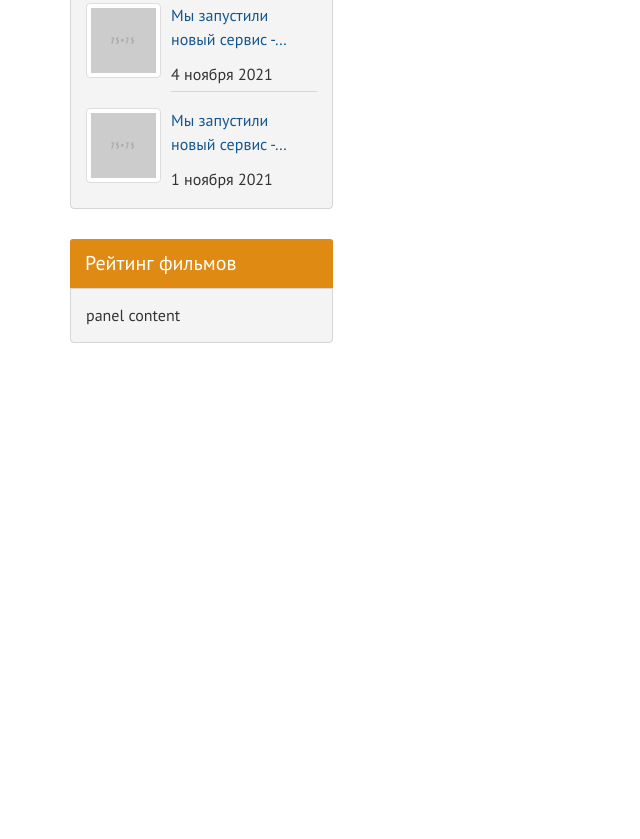
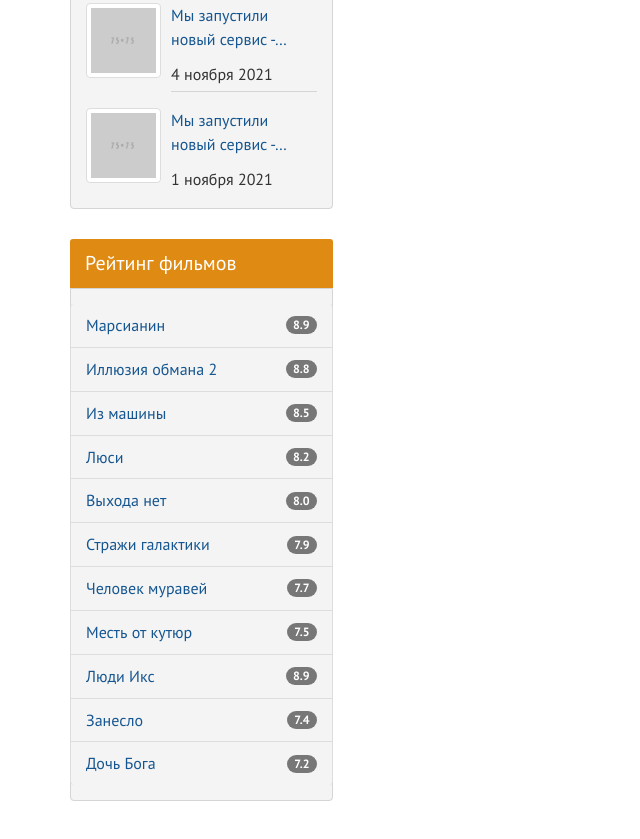
Before and after one commit to SergeyEdamenko/kinozal-template__hw, a website: page index.html in a window 1280 px wide. Shown: the part 1599-2438 px from the top of the page, without its empty margins (0-640 px from the left). Before the commit the page ends 2022 px from the top, so only its background shows below. Drawn offline with Linux system fonts and the light colour scheme.

Commit message:
блок рейтинга в sidebar

```diff
--- a/assets/scss/_sidebar.scss
+++ b/assets/scss/_sidebar.scss
@@ -84,3 +84,45 @@ $image-size-with-padding: $image-size + $gap-md;
     color: $color-gray-dark;
   }
 }
+
+.top-films {
+  &__body {
+    padding-right: 0;
+    padding-left: 0;
+  }
+  &__list {
+    margin-bottom: 0;
+  }
+
+  &__item {
+    margin-right: -1px;
+    margin-left: -1px;
+    background-color: transparent;
+    color: $color-primary !important;
+    padding-right: 55px;
+
+    &:first-child {
+      border-top: none;
+      border-radius: o;
+    }
+    &:last-child {
+      border-bottom: none;
+      border-radius: o;
+    }
+    &:hover,
+    &:focus {
+      color: $color-white !important;
+      background-color: $color-accent !important;
+      background-color: $color-accent;
+      .badge {
+        background-color: $color-dark;
+      }
+    }
+  }
+  &__badge {
+    position: absolute;
+    top: 50%;
+    right: $gap;
+    transform: translateY(-50%);
+  }
+}
--- a/index.html
+++ b/index.html
@@ -254,8 +254,53 @@
 
         <div class="top-films panel panel-info">
           <div class="panel-heading">Рейтинг фильмов</div>
-          <div class="panel-body">
-            panel content
+          <div class="top-films__body panel-body">
+            <div class="top-films__list list-group">
+              <a class="top-films__item list-group-item" href="#">
+                Марсианин
+                <span class="top-films__badge badge">8.9</span>
+              </a>
+              <a class="top-films__item list-group-item" href="#">
+                Иллюзия обмана 2
+                <span class="top-films__badge badge">8.8</span>
+              </a>
+              <a class="top-films__item list-group-item" href="#">
+                Из машины
+                <span class="top-films__badge badge">8.5</span>
+              </a>
+              <a class="top-films__item list-group-item" href="#">
+                Люси
+                <span class="top-films__badge badge">8.2</span>
+              </a>
+              <a class="top-films__item list-group-item" href="#">
+                Выхода нет
+                <span class="top-films__badge badge">8.0</span>
+              </a>
+              <a class="top-films__item list-group-item" href="#">
+                Стражи галактики
+                <span class="top-films__badge badge">7.9</span>
+              </a>
+              <a class="top-films__item list-group-item" href="#">
+                Человек муравей
+                <span class="top-films__badge badge">7.7</span>
+              </a>
+              <a class="top-films__item list-group-item" href="#">
+                Месть от кутюр
+                <span class="top-films__badge badge">7.5</span>
+              </a>
+              <a class="top-films__item list-group-item" href="#">
+                Люди Икс
+                <span class="top-films__badge badge">8.9</span>
+              </a>
+              <a class="top-films__item list-group-item" href="#">
+                Занесло
+                <span class="top-films__badge badge">7.4</span>
+              </a>
+              <a class="top-films__item list-group-item" href="#">
+                Дочь Бога
+                <span class="top-films__badge badge">7.2</span>
+              </a>
+            </div>
           </div>
         </div>
 
```
Also changed, not shown: assets/css/style.css.
